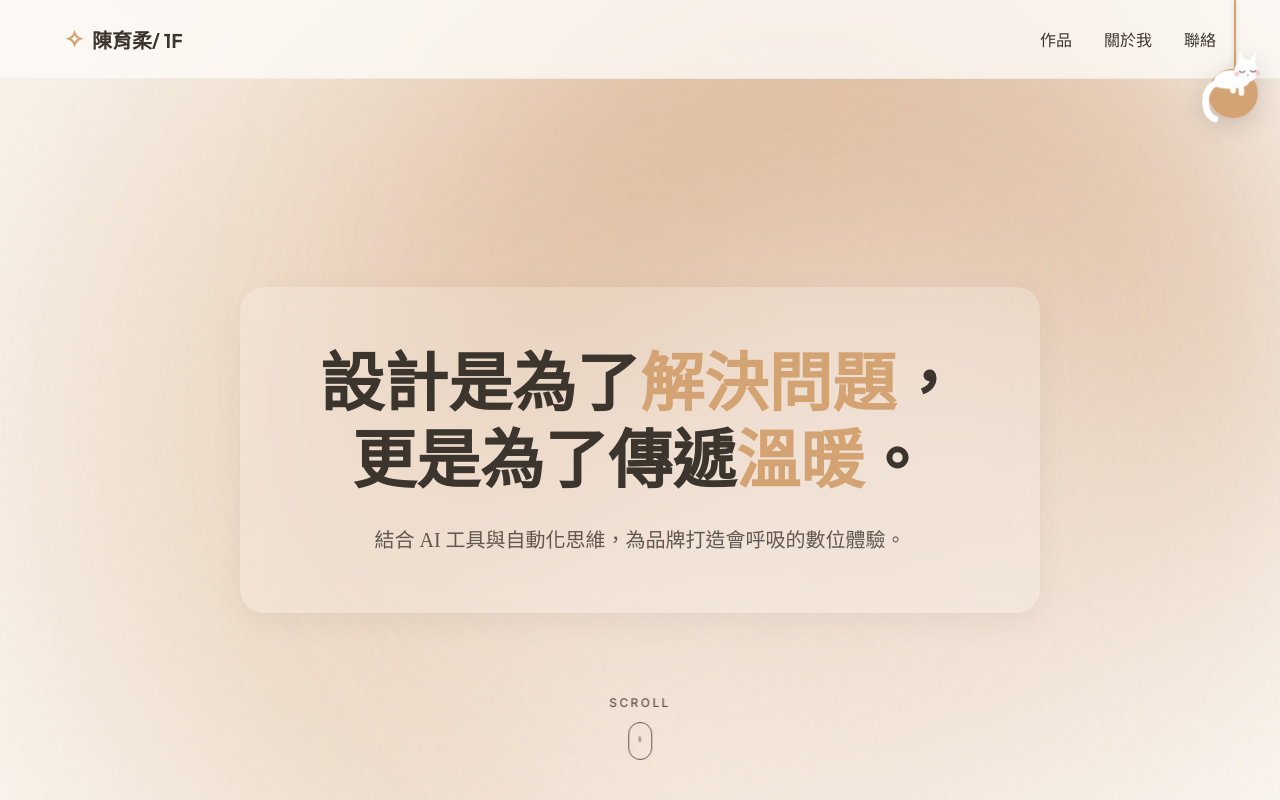
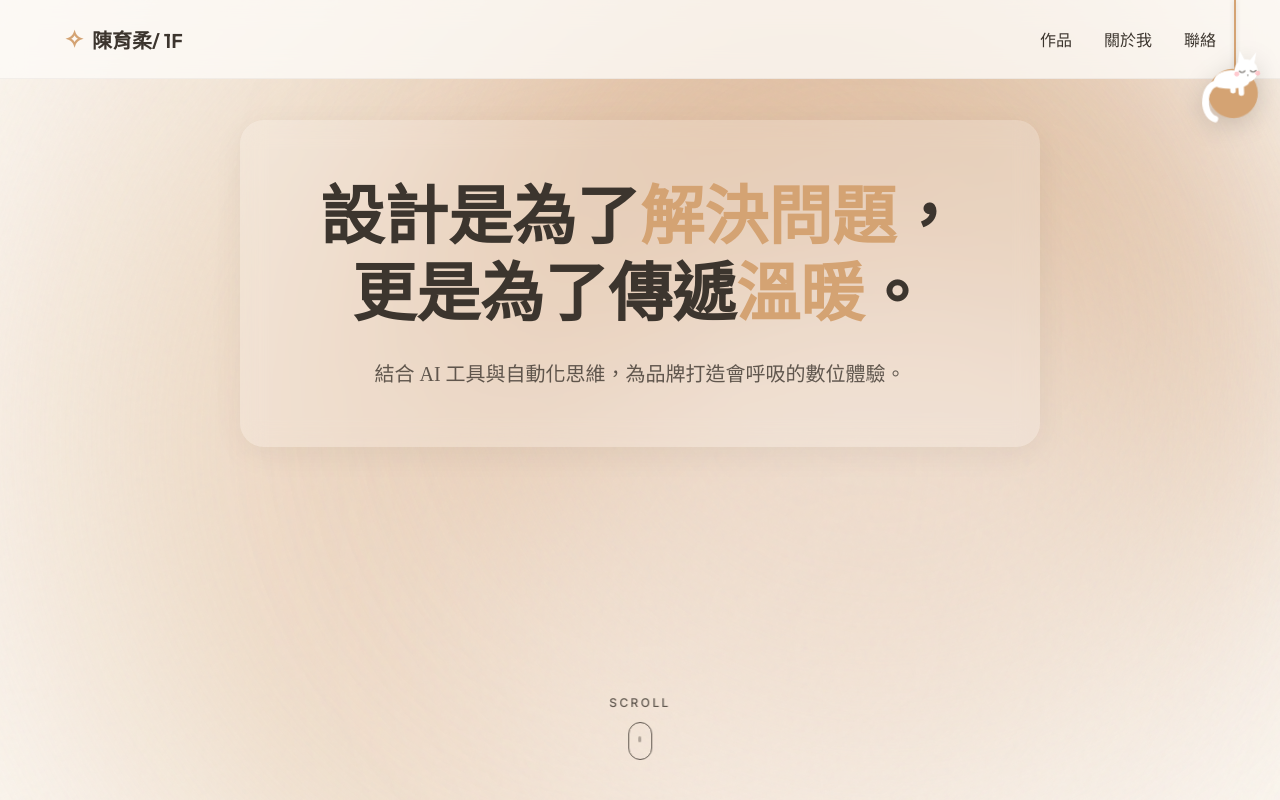
Before and after one commit to b0938723075-lab/my-portfolio, a Next.js app: page / in a window 1280 px wide. Shown: the top 800 px of the page. Built offline with nearby package versions, Linux system fonts and the light colour scheme.

Commit message:
fix: use margin auto instead of justifyContent center to prevent flexbox overflow cutoff in HeroSection

```diff
--- a/src/components/HeroSection.js
+++ b/src/components/HeroSection.js
@@ -27,20 +27,18 @@ export default function HeroSection() {
 
 const styles = {
   hero: {
-    height: '100vh',
+    minHeight: '100vh',
     display: 'flex',
     flexDirection: 'column',
-    justifyContent: 'center',
     alignItems: 'center',
     position: 'relative',
-    padding: '0 5%',
-    paddingTop: '100px', // 預留導覽列的高度，避免內容被遮住
+    padding: '120px 5% 100px', // 頂部預留 120px 給導覽列，底部預留 100px 給滾動提示
   },
   content: {
     textAlign: 'center',
     maxWidth: '800px',
-    margin: '0 auto',
-    padding: '60px 80px',
+    margin: 'auto', // 運用 flexbox 特性進行完美的垂直置中，且小螢幕時不會被切掉頭部
+    padding: 'clamp(40px, 5vw, 60px) clamp(20px, 5vw, 80px)',
     borderRadius: '24px',
     background: 'rgba(255, 255, 255, 0.2)',
     backdropFilter: 'blur(12px)',
```
